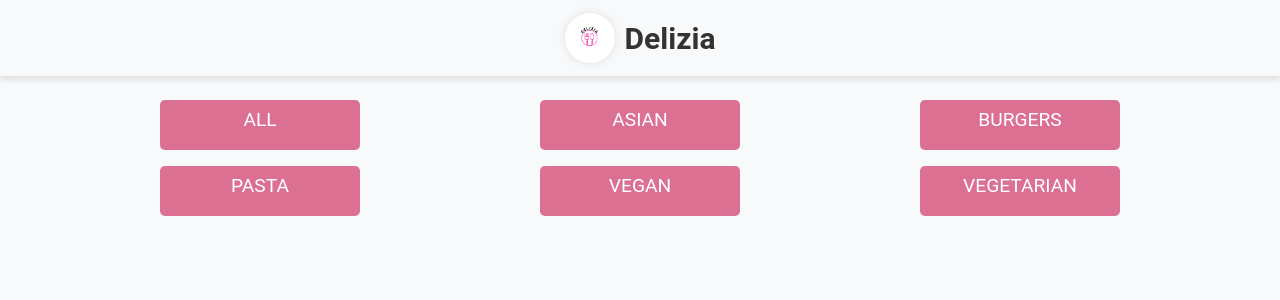
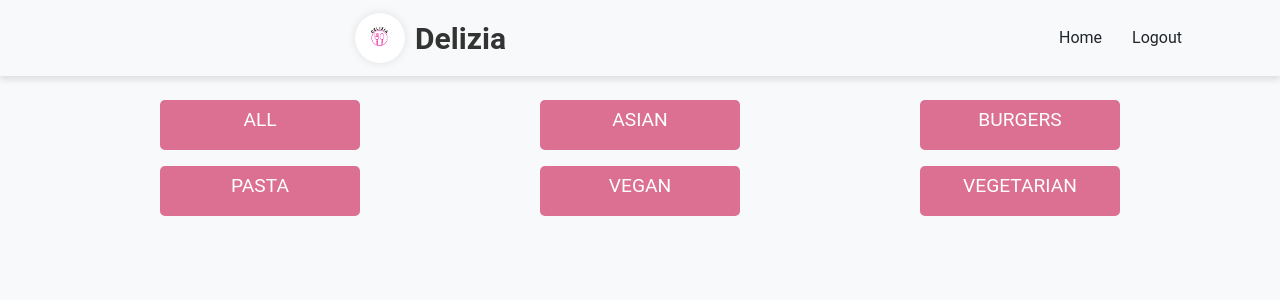
Before and after one commit to aleynacet/Delizia, a Flask app: page /categories in a window 1280 px wide. Shown: the top 300 px of the page. Run offline with Flask 3, Linux system fonts and the light colour scheme; the visitor is signed in with stand-in values (Sample User, id 1); some libraries are stand-ins or nearby versions.

Commit message:
logout und home button

```diff
--- a/app/templates/base.html
+++ b/app/templates/base.html
@@ -14,6 +14,13 @@
                 <img src="{{ url_for('static', filename='images/logo.png') }}" alt="Delizia Logo" height="50" class="d-inline-block align-top">
                 <span class="navbar-title">Delizia</span>
             </a>
+              {% if 'user' in session %}
+                <div class="ml-auto">
+                    <a href="{{ url_for('main.categories') }}" class="btn custom-btn">Home</a>
+                    <a href="{{ url_for('main.logout') }}" class="btn custom-btn">Logout</a>
+                </div>
+             {% endif %}
+
         </div>
     </nav>
     <div class="container mt-4">
```
